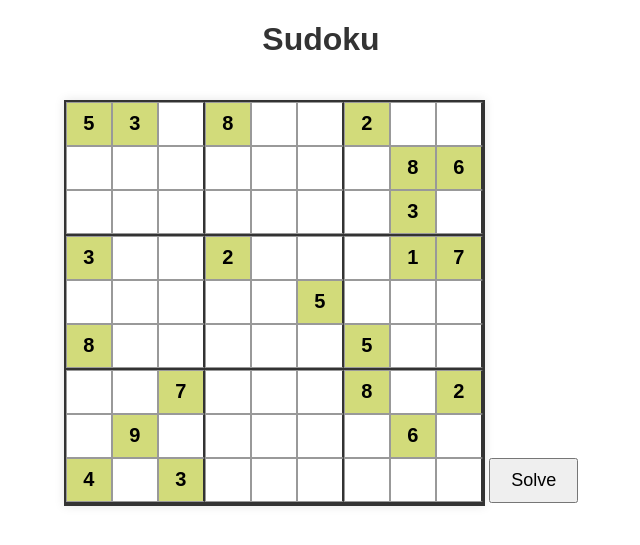
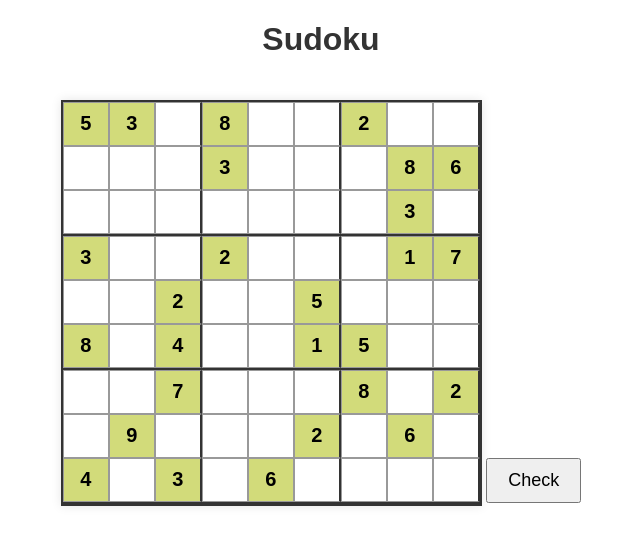
Before and after one commit to sasi-kt/sudoku, a Flask app: page / in a window 1280 px wide. Shown: the top 545 px of the page, without its empty margins (319-959 px from the left). Run offline with Flask 3, Linux system fonts and the light colour scheme.

Commit message:
Solve func

```diff
--- a/app.py
+++ b/app.py
@@ -1,4 +1,6 @@
 from flask import Flask, render_template, request, jsonify
+import random
+from itertools import islice
 
 app = Flask(__name__)
 
@@ -22,21 +24,59 @@ sudoku_board = [ [nums[pattern(r,c)] for c in cols] for r in rows ]
 squares = side*side
 empties = squares * 3//4
 for p in sample(range(squares),empties):
-    sudoku_board[p//side][p%side] = None
+    sudoku_board[p//side][p%side] = 0
+
+def Solve(board):
+    side   = len(board)
+    base   = int(side**0.5)
+    board  = [n for row in board for n in row ]
+    blanks = [i for i,n in enumerate(board) if n == 0 ]
+    cover  = { (n,p):{*zip([2*side+r, side+c, r//base*base+c//base],[n]*(n and 3))}
+                for p in range(side*side) for r,c in [divmod(p,side)] for n in range(side+1) }
+    used   = set().union(*(cover[n,p] for p,n in enumerate(board) if n))
+    placed = 0
+    while placed>=0 and placed<len(blanks):
+        pos        = blanks[placed]
+        used      -= cover[board[pos],pos]
+        board[pos] = next((n for n in range(board[pos]+1,side+1) if not cover[n,pos]&used),0)
+        used      |= cover[board[pos],pos]
+        placed    += 1 if board[pos] else -1
+        if placed == len(blanks):
+            solution = [board[r:r+side] for r in range(0,side*side,side)]
+            yield solution
+            placed -= 1
+
+
+solved_board = next(Solve(sudoku_board))
+
+while True:
+    solved  = [*islice(Solve(sudoku_board),2)]
+    if len(solved)==1:break
+    diffPos = [(r,c) for r in range(9) for c in range(9)
+               if solved[0][r][c] != solved[1][r][c] ]
+    r,c = random.choice(diffPos)
+    sudoku_board[r][c] = solved_board[r][c]
 
 @app.route('/')
 def index():
     return render_template('index.html', board=sudoku_board)
 
-#@app.route('/solve', methods=['POST'])
-#def solve():
+@app.route('/solve', methods=['POST'])
+def check():
     # Get the Sudoku board from the frontend
-    board = request.json['board']
+    user_board = request.json['board']
 
-    # Call the Sudoku solver function (implement this)
-    solved_board = sudoku_solver.solve(board)
+    # Check for errors by comparing the user's board with the solved board
+    errors = []
+    for i in range(9):
+        for j in range(9):
+            if user_board[i][j] != solved_board[i][j]:
+                errors.append({'row': i, 'col': j})
 
-    return jsonify({'solved_board': solved_board})
+    if len(errors) == 0:
+        return jsonify({'message': 'Congratulations! Sudoku is solved correctly.'})
+    else:
+        return jsonify({'errors': errors})
 
 if __name__ == '__main__':
     app.run(debug=True)
--- a/static/style.css
+++ b/static/style.css
@@ -55,7 +55,7 @@ h1 {
     border-bottom: 2px solid #333;
 }
 
-#solve-btn {
+#check-btn {
     margin-top: 20px;
     padding: 10px 20px;
     font-size: 18px;
--- a/templates/index.html
+++ b/templates/index.html
@@ -22,25 +22,25 @@
         {% for row in board %}
         <div class="sudoku-row">
             {% for cell in row %}
-                {% if cell != None %}
+                {% if cell != 0 %}
                 <input type="number" class="sudoku-readonly" value="{{ cell }}" max = 9 min = 1  readonly>
                 {% else %}
-                <input type="number" class="sudoku-cell" value="{{ cell }}" max = 9 min = 1  >
+                <input type="number" class="sudoku-cell" value="{{ None }}" max = 9 min = 1  >
                 {% endif %}
             {% endfor %}
         </div>
         {% endfor %}
     </div>
-    <button id="solve-btn">Solve</button>
+    <button id="check-btn">Check</button>
 
     <script>
-        document.getElementById('solve-btn').addEventListener('click', () => {
+        document.getElementById('check-btn').addEventListener('click', () => {
             const board = [];
             document.querySelectorAll('.sudoku-cell').forEach(cell => {
                 board.push(parseInt(cell.value) || 0);
             });
 
-            fetch('/solve', {
+            fetch('/check', {
                 method: 'POST',
                 headers: {
                     'Content-Type': 'application/json',
@@ -49,16 +49,18 @@
             })
             .then(response => response.json())
             .then(data => {
-                if (data.solved_board) {
-                    const cells = document.querySelectorAll('.sudoku-cell');
-                    data.solved_board.forEach((value, index) => {
-                        cells[index].value = value;
+                const cells = document.querySelectorAll('.sudoku-cell');
+                cells.forEach(cell => cell.classList.remove('error'));
+
+                if (data.errors) {
+                    data.errors.forEach(([row, col]) => {
+                        const index = row * 9 + col;
+                        cells[index].classList.add('error');
                     });
-                } else {
-                    alert('Unable to solve the Sudoku puzzle.');
                 }
             });
         });
     </script>
+
 </body>
 </html>
```
